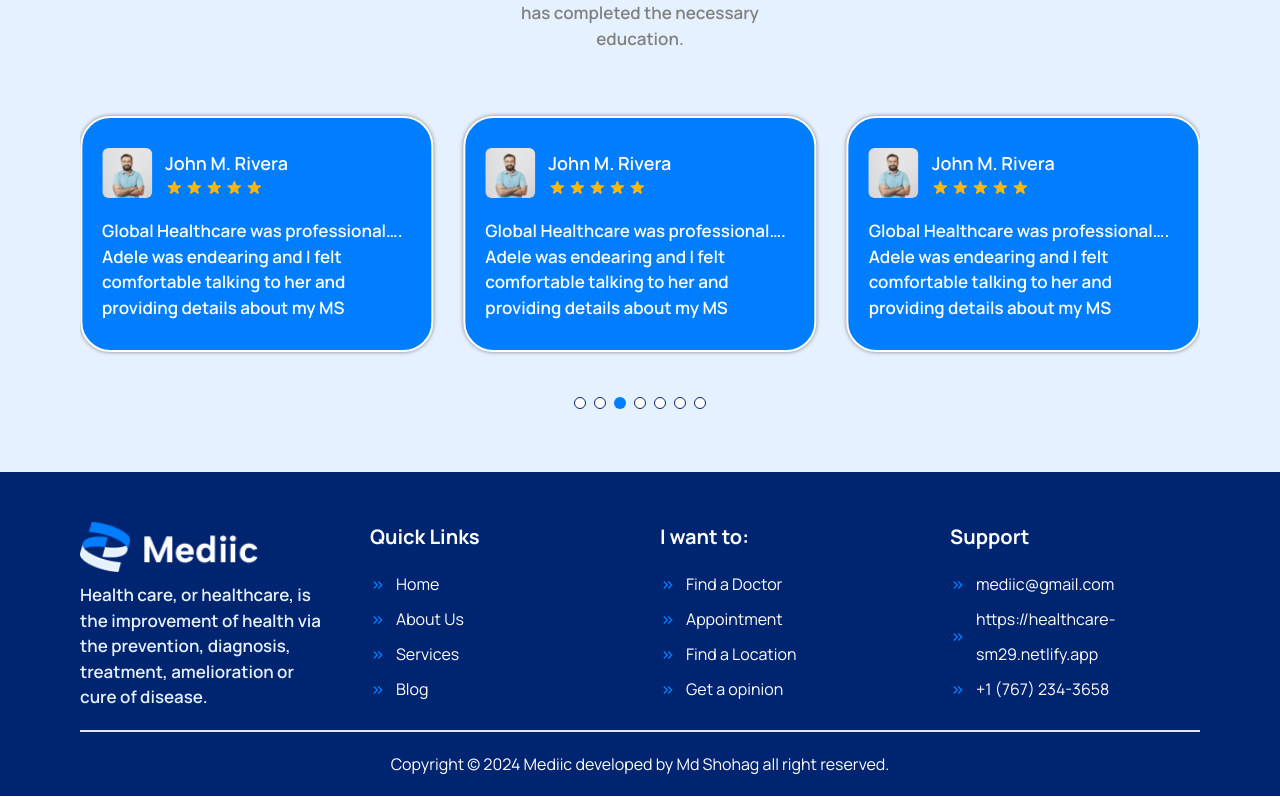
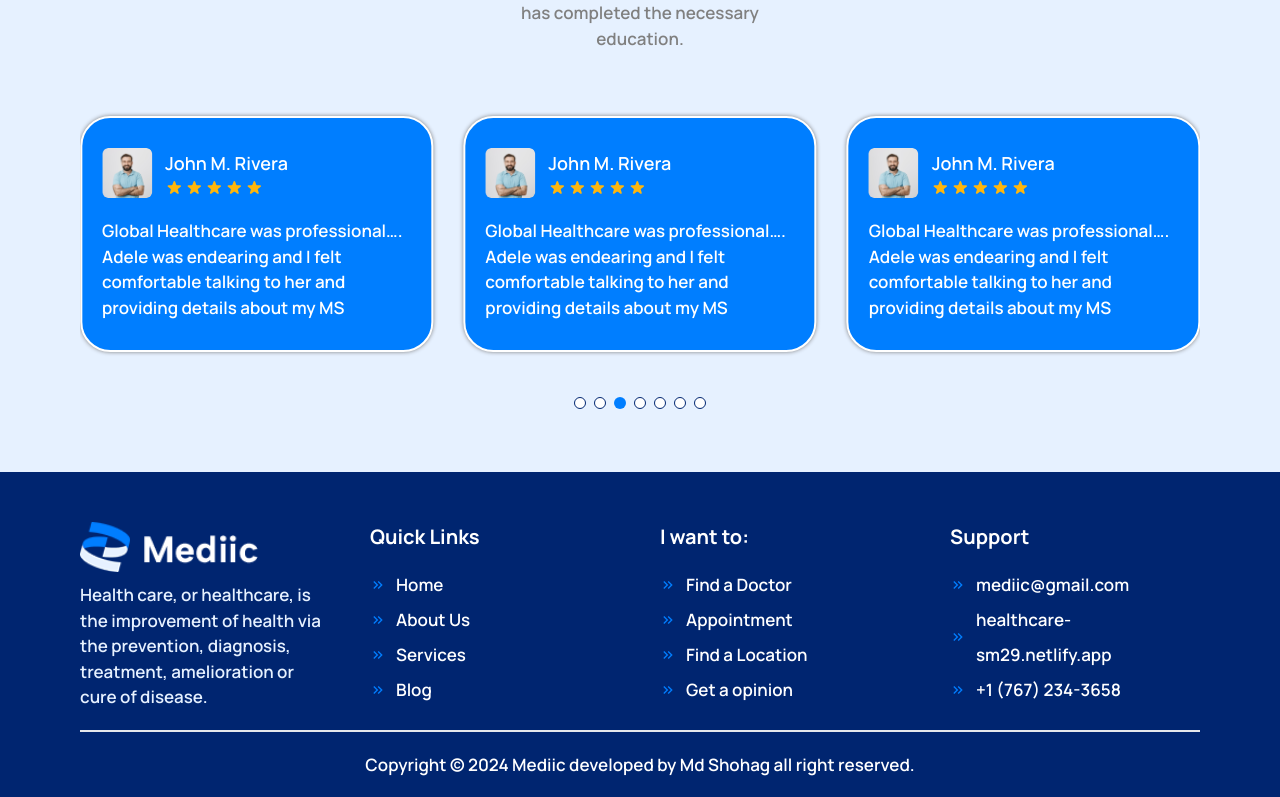
Before and after one commit to shohag390/Doctor_App, a React (Vite) app: page / in a window 1280 px wide. Shown: the part 4799-5596 px from the top of the page. Built offline with nearby package versions, Linux system fonts and the light colour scheme; no server answers.

Commit message:
All review don

```diff
--- a/src/Dashboard/doctor-account/Dashboard.jsx
+++ b/src/Dashboard/doctor-account/Dashboard.jsx
@@ -41,7 +41,7 @@ const Dashboard = () => {
             {/* Profile Image  */}
             <div>
               <img
-                className="h-[150px] w-[150px] border-2"
+                className="h-[150px] w-full border-2"
                 src={data?.photo}
                 alt=""
               />
--- a/src/Pages/Doctors/DoctorDetails.jsx
+++ b/src/Pages/Doctors/DoctorDetails.jsx
@@ -21,22 +21,21 @@ const DoctorDetails = () => {
   } = useGetProfile(`${BASE_URL}/doctors/${id}`);
 
   return (
-    <section className="bg-[#E6F1FF] md:py-[50px] py-[25px] md:px-[200px] px-[20px] w-full">
+    <section className="bg-[#E6F1FF] md:py-[50px] py-[25px] md:px-[80px] px-[20px] w-full">
       {loading && !error && <Loading />}
       {error && !loading && <Error />}
-
       {!loading && !error && (
         <div className="grid md:grid-cols-3 gap-[50px]">
           <div className="md:col-span-2">
-            <div className="flex items-center gap-5">
-              <figure className="md:w-[240px] md:h-[250px] h-[200px] w-[200px]">
+            <div className="md:flex md:items-center md:gap-5">
+              <figure className="md:w-[30%] md:h-[250px] md:pb-0 pb-[30px] h-[280px] w-full">
                 <img
                   src={doctor?.photo}
                   alt="image"
-                  className="w-full h-full"
+                  className="w-full h-full md:rounded-none rounded-[30px]"
                 />
               </figure>
-              <div>
+              <div className="md:w-[70%]">
                 <span className="bg-[#0080ff77] text-[white] py-[8px] px-[20px] text-[14px] md:text-[18px] font-semibold rounded-[30px]">
                   {doctor?.specialization}
                 </span>
--- a/src/Pages/Doctors/SingleAbout.jsx
+++ b/src/Pages/Doctors/SingleAbout.jsx
@@ -8,8 +8,7 @@ const SingleAbout = ({ doctor }) => {
     <div>
       <div>
         <h3 className="text-[20px] leading-[30px] text-[#002570] font-semibold">
-          <span>About of</span>
-          {""}
+          <span>About of</span>{" "}
           <span className="text-[#007EFF] font-bold text-[24px] leading-9">
             {name}
           </span>
--- a/src/components/Footer/Footer.jsx
+++ b/src/components/Footer/Footer.jsx
@@ -70,7 +70,7 @@ const quickLinks03 = [
   },
   {
     path: "/",
-    display: "https://healthcare-sm29.netlify.app",
+    display: "healthcare-sm29.netlify.app",
   },
   {
     path: "/",
@@ -100,7 +100,10 @@ const Footer = () => {
                 <span>
                   <MdKeyboardDoubleArrowRight className="text-[#007EFF]" />
                 </span>
-                <Link className="hover:text-[#007EFF]" to={link?.path}>
+                <Link
+                  className="hover:text-[#007EFF] md:text-[17px] md:font-semibold text-[white]"
+                  to={link?.path}
+                >
                   {link?.display}
                 </Link>
               </li>
@@ -116,7 +119,10 @@ const Footer = () => {
                 <span>
                   <MdKeyboardDoubleArrowRight className="text-[#007EFF]" />
                 </span>
-                <Link className="hover:text-[#007EFF]" to={link?.path}>
+                <Link
+                  className="hover:text-[#007EFF] md:text-[17px] md:font-semibold text-[white]"
+                  to={link?.path}
+                >
                   {link?.display}
                 </Link>
               </li>
@@ -132,7 +138,10 @@ const Footer = () => {
                 <span>
                   <MdKeyboardDoubleArrowRight className="text-[#007EFF]" />
                 </span>
-                <Link className="hover:text-[#007EFF]" to={link?.path}>
+                <Link
+                  className="hover:text-[#007EFF] md:text-[17px] md:font-semibold text-[white]"
+                  to={link?.path}
+                >
                   {link?.display}
                 </Link>
               </li>
@@ -141,7 +150,7 @@ const Footer = () => {
         </div>
       </div>
       <div>
-        <p className="text-[white] text-center py-[20px]">
+        <p className="text-[white] text-center py-[20px] md:text-[17px] md:font-semibold">
           Copyright &copy; 2024 Mediic developed by Md Shohag all right
           reserved.
         </p>
```
